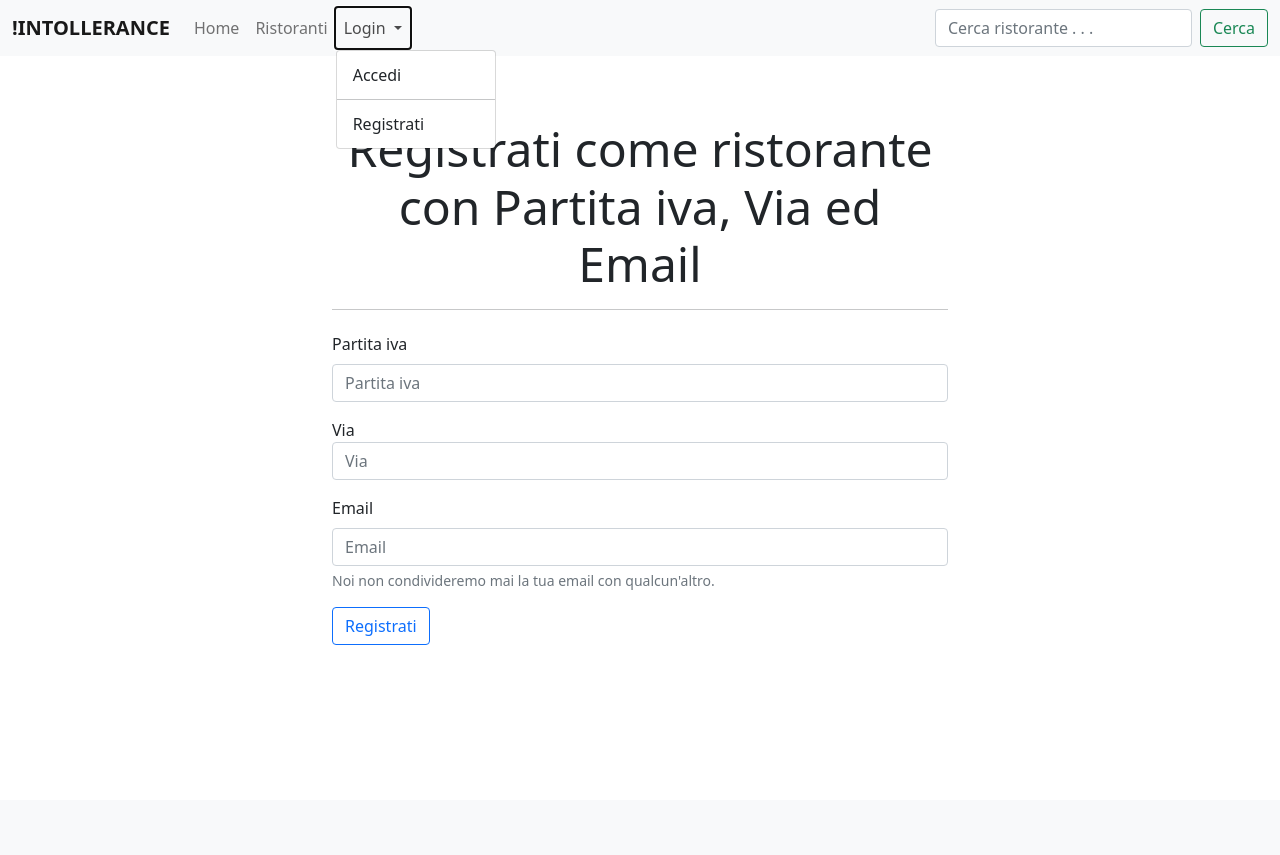
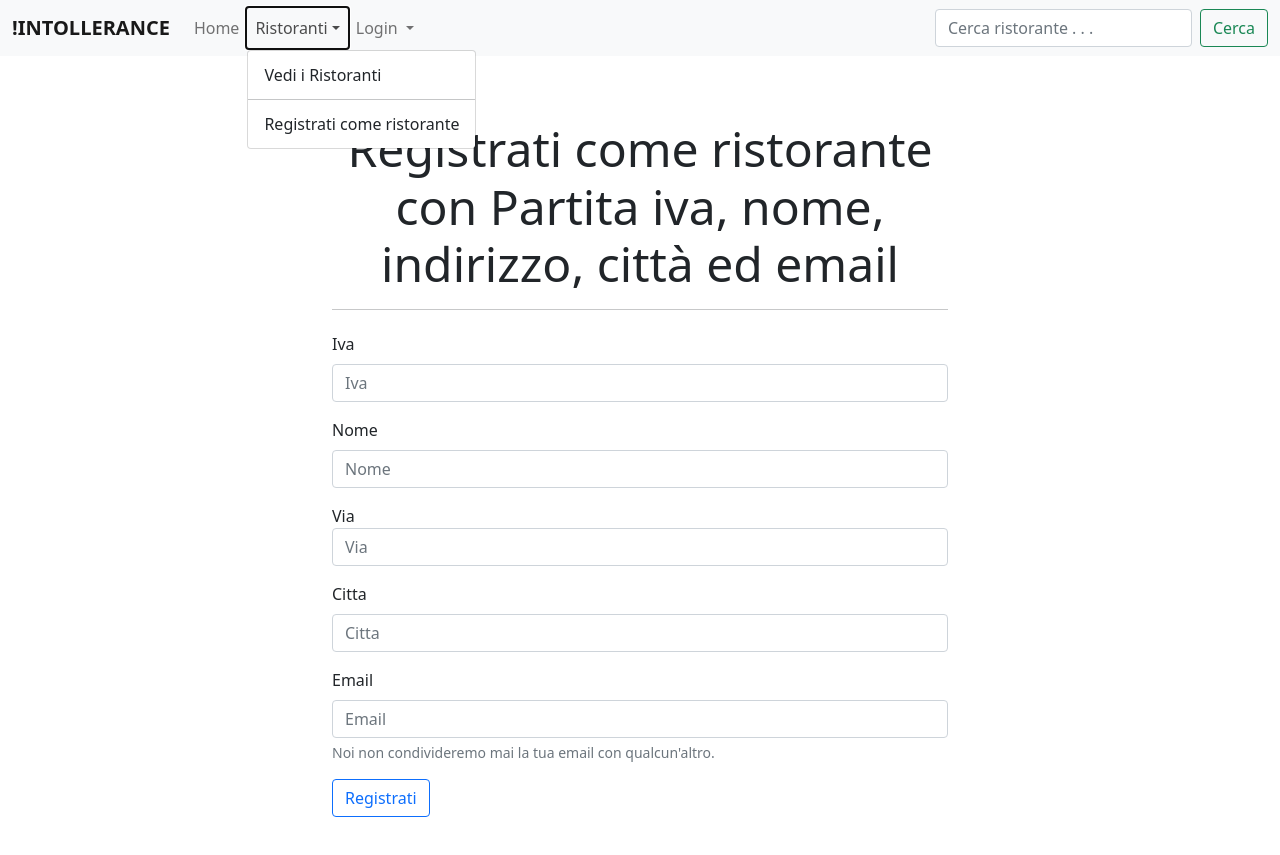
Before and after one commit to russolucaf/NotIntollerance, a Flask app: page /restaurant_register in a window 1280 px wide, after a click on "Ristoranti". Before the commit the page ends 645 px from the top, so only its background shows below. Run offline with Flask 2, Linux system fonts and the light colour scheme; parts of the project's set-up code (start-up, migrations or seed data) failed here and were passed over; some libraries are stand-ins or nearby versions.

Commit message:
Aggiunta modifiche + ristorante nel db + aggiunta ristoranti alla pagina html

```diff
--- a/Restaurant.py
+++ b/Restaurant.py
@@ -2,6 +2,8 @@ import mongoengine as me
 
 
 class Restaurant(me.Document):
+    partita_iva = me.StringField(required=True, unique=True)
     name = me.StringField(required=True)
-    position = me.StringField(required=True)
-    email = me.EmailField(required=True)
+    address = me.StringField(required=True)
+    city = me.StringField(required=True)
+    email = me.EmailField(required=True, unique=True)
--- a/RestaurantForm.py
+++ b/RestaurantForm.py
@@ -6,6 +6,8 @@ from wtforms import SubmitField
 
 
 class RestaurantForm(FlaskForm):
-    name = StringField(label="Partita iva")
-    position = StringField(label="Via")
+    partita_iva = StringField(label="Iva")
+    name = StringField(label="Nome")
+    address = StringField(label="Via")
+    city = StringField(label="Citta")
     email = EmailField(label="Email")
--- a/app.py
+++ b/app.py
@@ -1,6 +1,5 @@
 from flask import Flask, render_template, redirect, url_for, request, flash, session
 from flask_session import Session
-
 from RestaurantForm import RestaurantForm
 from SignUpForm import SignUp
 from SignInForm import SignInForm
@@ -10,7 +9,6 @@ from Restaurant import Restaurant
 from flask_bcrypt import Bcrypt
 from datetime import timedelta
 import secrets
-
 
 app = Flask(__name__)
 
@@ -100,19 +98,26 @@ def restaurant():
         return render_template('restaurant_form.html', form=form)
     else:
         restaurants = Restaurant()
+        restaurants.partita_iva = request.form.get('partita_iva')
         restaurants.name = request.form.get('name')
-        restaurants.position = request.form.get('position')
+        restaurants.address = request.form.get('address')
+        restaurants.city = request.form.get('city')
         restaurants.email = request.form.get('email')
+        if restaurants.email is None:
+            flash("Errore")
+            return redirect(url_for('restaurant'))
         for rest in Restaurant.objects(email=restaurants.email):
             if restaurants.email == rest.email:
-                flash("Email già esistente!")
+                flash("Email o partita iva già esistente!")
+                return redirect(url_for('restaurant'))
+        for rest in Restaurant.objects(partita_iva=restaurants.partita_iva):
+            if restaurants.partita_iva == rest.partita_iva:
+                flash("Email o partita iva già esistente!")
                 return redirect(url_for('restaurant'))
         else:
             restaurants.save()
             flash('Registrazione in fase di accettazione!')
-            redirect(url_for('restaurant'))
-
-    return render_template('restaurant_form.html', form=form)
+            return redirect(url_for('restaurant'))
 
 
 if __name__ == '__main__':
--- a/templates/base.html
+++ b/templates/base.html
@@ -28,8 +28,23 @@
             <li class="nav-item">
                 <a class="nav-link" aria-current="page" href="{{ url_for('index') }}">Home</a>
             </li>
-            <li class="nav-item">
-              <a class="nav-link" href="#">Ristoranti</a>
+            <li class="nav-item dropdown">
+              <a class="nav-link dropdown-toggle" href="#" id="navbarDropdown" role="button" data-bs-toggle="dropdown" aria-expanded="false">Ristoranti</a>
+                <ul class="dropdown-menu" aria-labelledby="navbarDropdown">
+                    <li>
+                        <a class="dropdown-item" href="{{ url_for('restaurant_view') }}">
+                            Vedi i Ristoranti
+                        </a>
+                    </li>
+                    {% if not session['user_profile'] %}
+                        <li><hr class="dropdown-divider"></li>
+                        <li>
+                            <a class="dropdown-item" href="{{ url_for('restaurant') }}">
+                                Registrati come ristorante
+                            </a>
+                        </li>
+                    {% endif %}
+                </ul>
             </li>
             <li class="nav-item dropdown">
               <a class="nav-link dropdown-toggle" href="#" id="navbarDropdown" role="button" data-bs-toggle="dropdown" aria-expanded="false">
@@ -60,13 +75,14 @@
     {% with  messages = get_flashed_messages() %}
         {% if messages %}
             {% for message in messages %}
-                <h1 class="display-4" style="text-align: center; margin-top: 5%">{{ message }}</h1>
+                <h1 class="display-5" style="text-align: center; margin-top: 5%">{{ message }}</h1>
             {% endfor %}
         {% endif %}
     {% endwith %}
     {% block content %}
 
     {% endblock %}
+
     <script src="https://unpkg.com/leaflet@1.7.1/dist/leaflet.js"
         integrity="sha512-XQoYMqMTK8LvdxXYG3nZ448hOEQiglfqkJs1NOQV44cWnUrBc8PkAOcXy20w0vlaXaVUearIOBhiXZ5V3ynxwA=="
         crossorigin=""></script>
--- a/templates/gino.html
+++ b/templates/gino.html
@@ -1 +1,5 @@
-{{ email, password }}
+{% for key in ristoranti.values() %}
+
+    {{ key }}
+
+{% endfor %}
--- a/templates/index.html
+++ b/templates/index.html
@@ -7,6 +7,6 @@
     </div>
 
     {% if session['user_profile'] %}
-        <p> {{ session['user_profile'] }}</p>
+        <p> Benvenuto {{ session['user_profile'] }}!</p>
     {% endif %}
 {% endblock %}
--- a/templates/restaurant_form.html
+++ b/templates/restaurant_form.html
@@ -5,17 +5,25 @@
     {{ form.hidden_tag() }}
         <div class="sign_in_header" style="text-align: center">
           <label class="sign_in_header_h1">
-              <h1 class="display-5">Registrati come ristorante con Partita iva, Via ed Email</h1>
+              <h1 class="display-5">Registrati come ristorante con Partita iva, nome, indirizzo, città ed email</h1>
               <hr>
           </label>
         </div>
         <div class="mb-3">
-          {{ form.name.label(class="form-label", for="name") }}
-          {{ form.name(class="form-control", type="text", placeholder="Partita iva", id="name") }}
+          {{ form.partita_iva.label(class="form-label", for="partita_iva") }}
+          {{ form.partita_iva(class="form-control", type="text", placeholder="Iva", id="partiva_iva") }}
         </div>
         <div class="mb-3">
-            {{ form.position.label(clas="form-label", for="position") }}
-            {{ form.position(class="form-control", type="text", placeholder="Via", id="position") }}
+          {{ form.name.label(class="form-label", for="name") }}
+          {{ form.name(class="form-control", type="text", placeholder="Nome", id="name") }}
+        </div>
+        <div class="mb-3">
+            {{ form.address.label(clas="form-label", for="address") }}
+            {{ form.address(class="form-control", type="text", placeholder="Via", id="address") }}
+        </div>
+        <div class="mb-3">
+          {{ form.city.label(class="form-label", for="city") }}
+          {{ form.city(class="form-control", type="text", placeholder="Citta", id="city") }}
         </div>
         <div class="mb-3">
           {{ form.email.label(class="form-label", for="email") }}
--- a/templates/restaurant_view.html
+++ b/templates/restaurant_view.html
@@ -38,4 +38,5 @@
 
     </div>
 
+
 {% endblock %}
```
